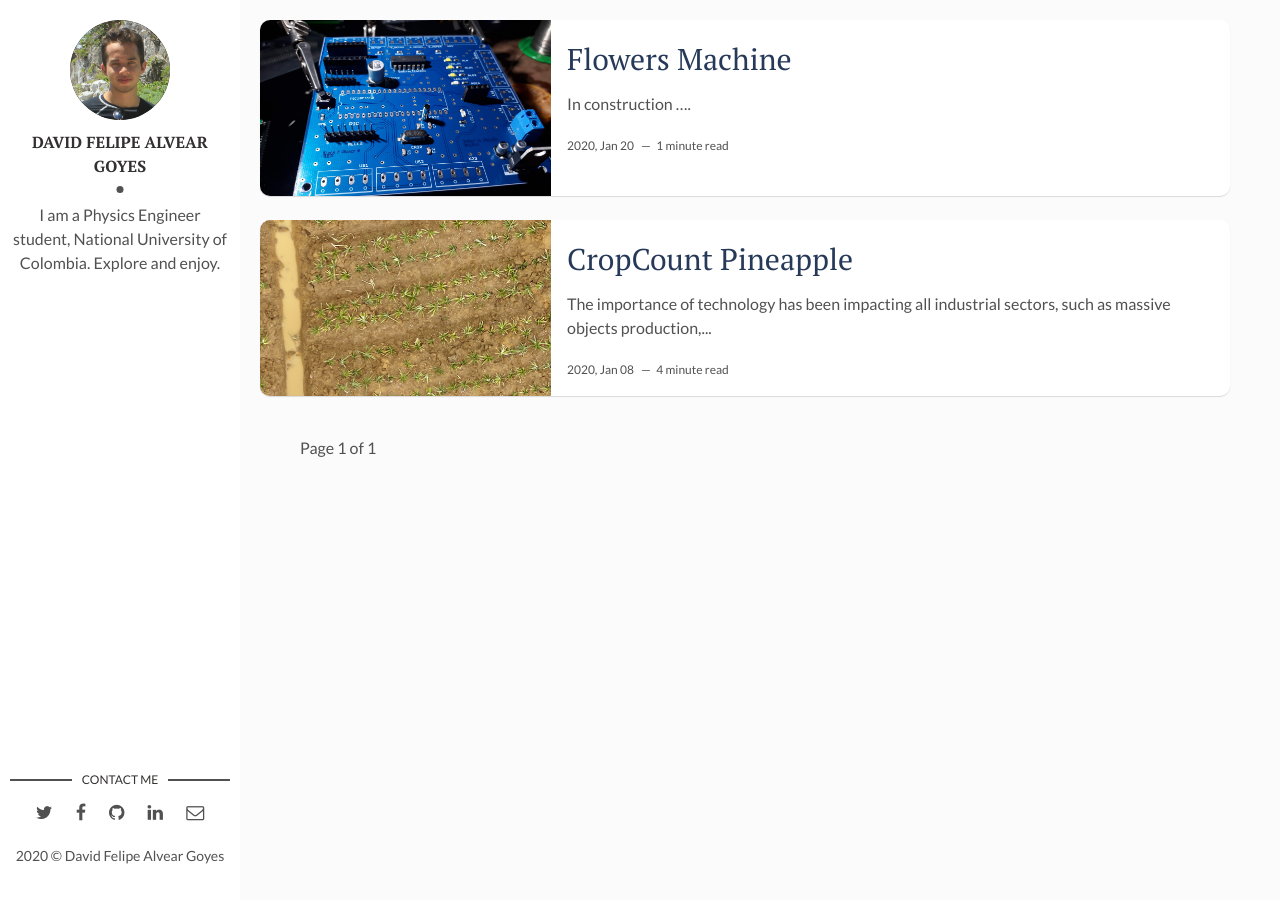
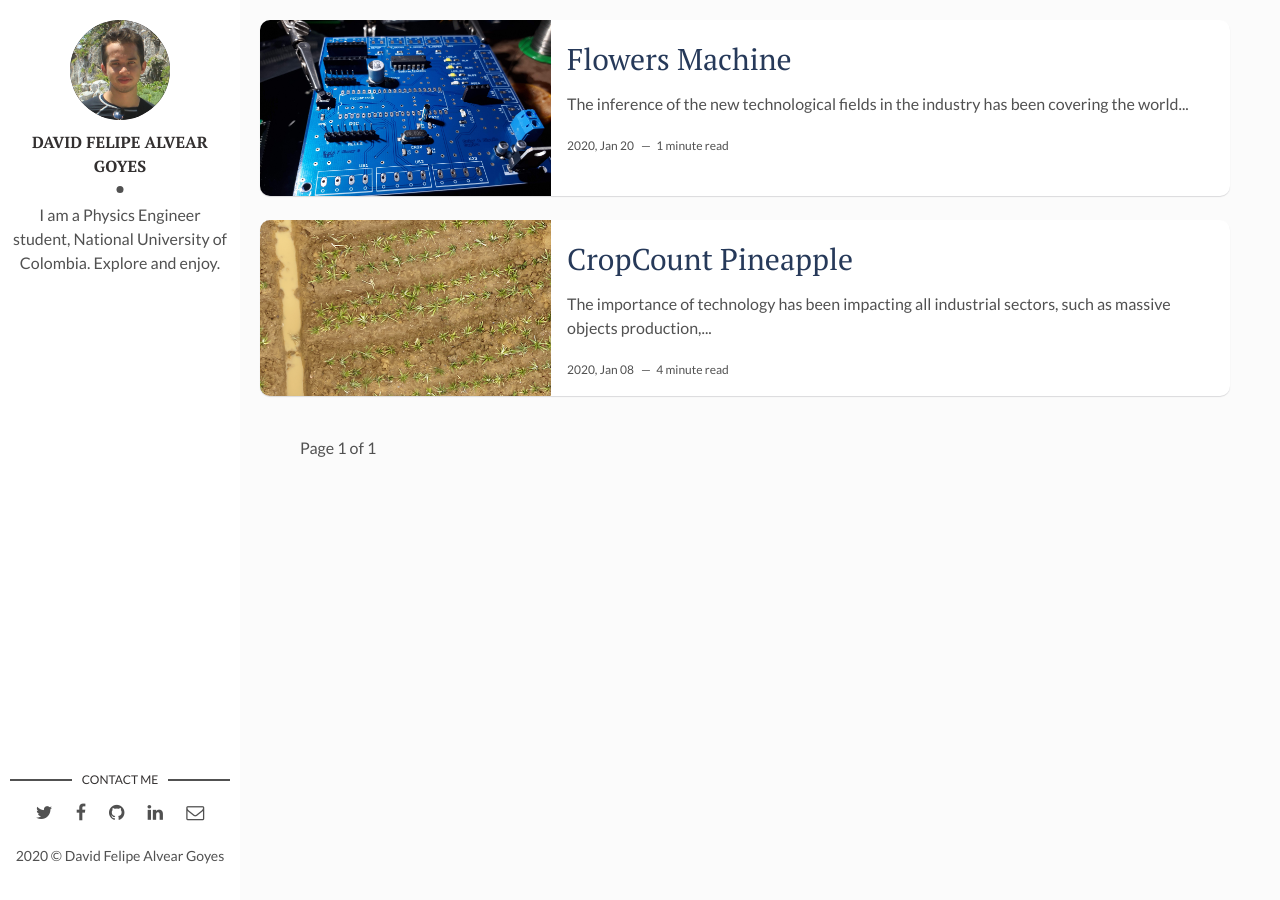
Before and after one commit to dfalveargOT/oldPage, a Jekyll site: the page built from index.html, in a window 1280 px wide. Built offline with Jekyll 4.4.1, drawn with Linux system fonts in a browser that asks for light colours; the list of posts is cut into pages by our own code; part of the change alters nothing that is shown.

Commit message:
Update 2020-01-02-Flower's-Machine.markdown

```diff
--- a/_posts/2020-01-02-Flower's-Machine.markdown
+++ b/_posts/2020-01-02-Flower's-Machine.markdown
@@ -7,6 +7,10 @@ img: FlowersMachine.jpg # Add image post (optional)
 tags: [Mechatronics, Automatise, Design, Software] # add tag
 ---
 
-In construction ....
+The inference of the new technological fields in the industry has been covering the world with great improvements in many fields, this post talk about the inference of mechatronics, physics, computer vision, and design, for to automatize hand made manufacture process in flower’s companies, this work was in collaboration with Color & Diseño S.A.S and Capiro S.A.
 
-   ![Cropcount]({{site.baseurl}}/assets/img/FlowersMachine/Definicion.2.jpg)
+Colombia invest in the flower industry for the excellent weather conditions across the year, research in new products as well as the improvement in time and cost give competition opportunities worldwide and allow the growth of Colombia in the world commerce. This machine was the result of looking to get better results in processing flowers for local and world sales, reducing risk in employers that use chemical elements that could generate future health problems.
+
+![Cropcount]({{site.baseurl}}/assets/img/FlowersMachine/pjimage2.jpg)
+
+![Cropcount]({{site.baseurl}}/assets/img/FlowersMachine/Definicion.2.jpg)
```
